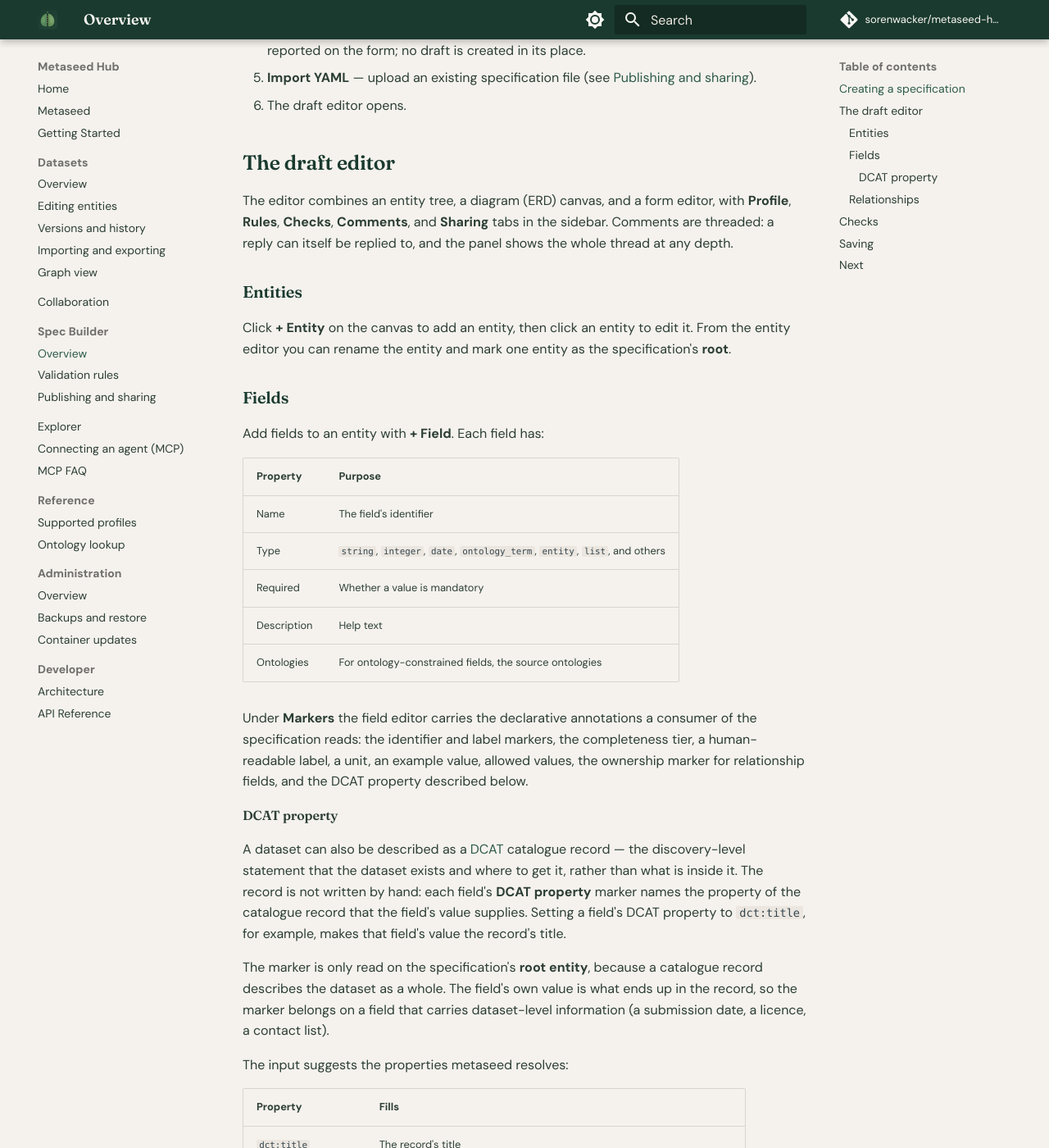
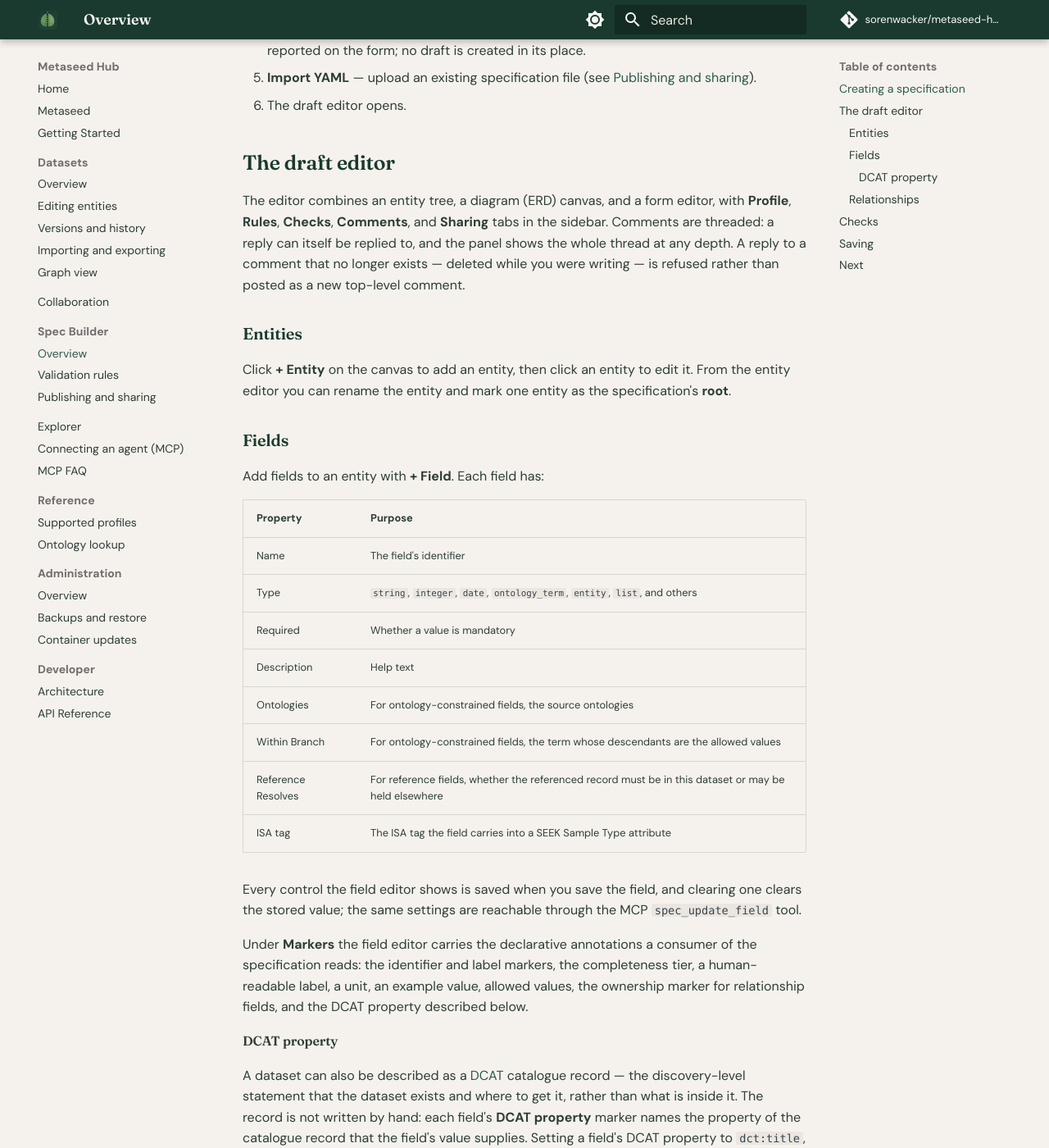
Before and after one commit to sorenwacker/metaseed-hub, an MkDocs documentation site: the page built from docs/spec-builder/index.md, in a window 1280 px wide and 1400 px high, scrolled down 753 px. Shown: the whole window at 82% size. Built offline with MkDocs 1.6.1 and Material for MkDocs 9.7.7, drawn with Linux system fonts in a browser that asks for light colours; comment, search, counter and statistics services are not loaded.

Commit message:
Document the ISA tag, Within Branch and Reference Resolves field settings and the refused reply to a missing parent

```diff
--- a/docs/spec-builder/index.md
+++ b/docs/spec-builder/index.md
@@ -22,7 +22,7 @@
 
 ## The draft editor
 
-The editor combines an entity tree, a diagram (ERD) canvas, and a form editor, with **Profile**, **Rules**, **Checks**, **Comments**, and **Sharing** tabs in the sidebar. Comments are threaded: a reply can itself be replied to, and the panel shows the whole thread at any depth.
+The editor combines an entity tree, a diagram (ERD) canvas, and a form editor, with **Profile**, **Rules**, **Checks**, **Comments**, and **Sharing** tabs in the sidebar. Comments are threaded: a reply can itself be replied to, and the panel shows the whole thread at any depth. A reply to a comment that no longer exists — deleted while you were writing — is refused rather than posted as a new top-level comment.
 
 ### Entities
 
@@ -39,6 +39,11 @@
 | Required | Whether a value is mandatory |
 | Description | Help text |
 | Ontologies | For ontology-constrained fields, the source ontologies |
+| Within Branch | For ontology-constrained fields, the term whose descendants are the allowed values |
+| Reference Resolves | For reference fields, whether the referenced record must be in this dataset or may be held elsewhere |
+| ISA tag | The ISA tag the field carries into a SEEK Sample Type attribute |
+
+Every control the field editor shows is saved when you save the field, and clearing one clears the stored value; the same settings are reachable through the MCP `spec_update_field` tool.
 
 Under **Markers** the field editor carries the declarative annotations a consumer of the specification reads: the identifier and label markers, the completeness tier, a human-readable label, a unit, an example value, allowed values, the ownership marker for relationship fields, and the DCAT property described below.
 
```
